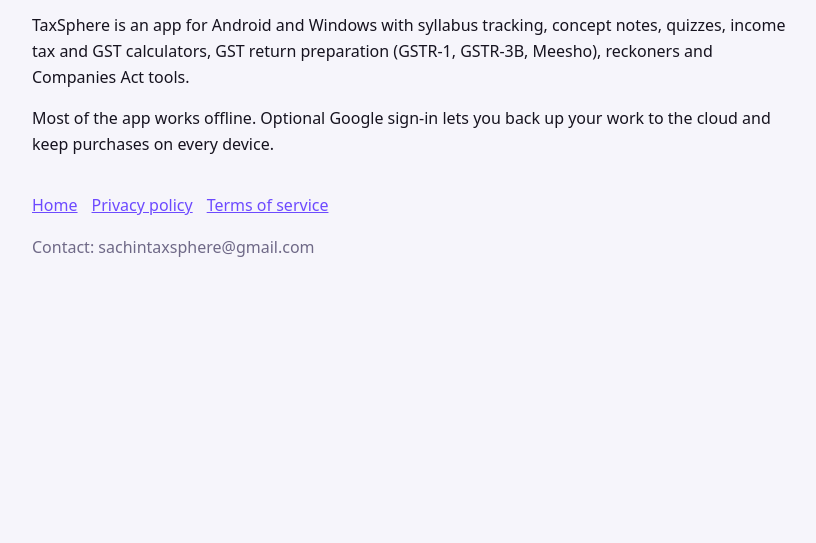
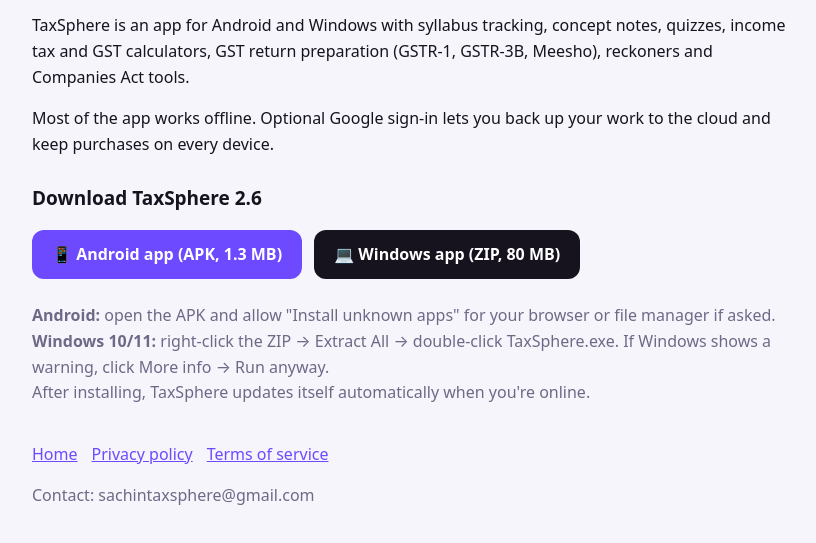
Before and after one commit to sachinsanwal01/taxsphere-updates, a plain HTML site: page index.html in a window 1280 px wide. Shown: the part 187-730 px from the top of the page, without its empty margins (228-1044 px from the left). Drawn offline with Linux system fonts and the light colour scheme.

Commit message:
Add TaxSphere 2.6 downloads for Android and Windows
Co-Authored-By: Claude Opus 5.5 <noreply@anthropic.com>
Claude-Session: https://claude.ai/code/session_01EpcnJ5G9e4pQr8mfbUQEbw

```diff
--- a/index.html
+++ b/index.html
@@ -2,4 +2,9 @@
 h1{font-size:28px;margin:0 0 4px}h2{font-size:19px;margin:26px 0 6px}.logo{width:56px;height:56px;border-radius:16px;display:grid;place-items:center;color:#fff;font-weight:800;font-size:24px;background:linear-gradient(135deg,#6d4aff,#9b4dff 55%,#ff5fa2);margin-bottom:14px}
 .muted{color:#6f6987}a{color:#6d4aff}nav a{margin-right:14px}</style></head><body><main><div class="logo">T</div><h1>TaxSphere</h1><p class="muted">CA · CMA · CS study and professional tools, by Sachin Sanwal</p>
 <p>TaxSphere is an app for Android and Windows with syllabus tracking, concept notes, quizzes, income tax and GST calculators, GST return preparation (GSTR-1, GSTR-3B, Meesho), reckoners and Companies Act tools.</p>
-<p>Most of the app works offline. Optional Google sign-in lets you back up your work to the cloud and keep purchases on every device.</p><p class="muted" style="margin-top:36px"><nav><a href="index.html">Home</a><a href="privacy.html">Privacy policy</a><a href="terms.html">Terms of service</a></nav></p><p class="muted">Contact: sachintaxsphere@gmail.com</p></main></body></html>
+<p>Most of the app works offline. Optional Google sign-in lets you back up your work to the cloud and keep purchases on every device.</p><h2 style="font-size:19px;margin:26px 0 8px">Download TaxSphere 2.6</h2>
+<p><a href="download/TaxSphere.apk" style="display:inline-block;background:#6d4aff;color:#fff;text-decoration:none;font-weight:700;border-radius:12px;padding:12px 20px;margin:0 8px 8px 0">📱 Android app (APK, 1.3 MB)</a>
+<a href="download/TaxSphere-Windows.zip" style="display:inline-block;background:#16131f;color:#fff;text-decoration:none;font-weight:700;border-radius:12px;padding:12px 20px;margin:0 8px 8px 0">💻 Windows app (ZIP, 80 MB)</a></p>
+<p class="muted"><b>Android:</b> open the APK and allow "Install unknown apps" for your browser or file manager if asked.<br>
+<b>Windows 10/11:</b> right-click the ZIP → Extract All → double-click TaxSphere.exe. If Windows shows a warning, click More info → Run anyway.<br>
+After installing, TaxSphere updates itself automatically when you're online.</p><p class="muted" style="margin-top:36px"><nav><a href="index.html">Home</a><a href="privacy.html">Privacy policy</a><a href="terms.html">Terms of service</a></nav></p><p class="muted">Contact: sachintaxsphere@gmail.com</p></main></body></html>
```
Also changed, not shown: 2 other files.
